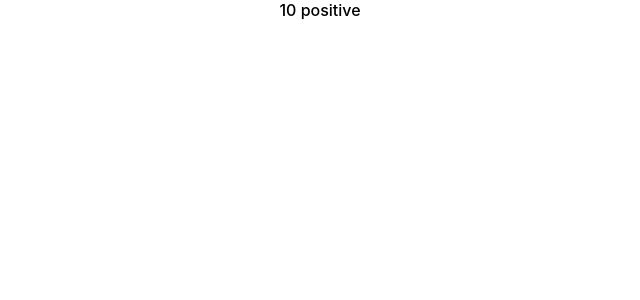
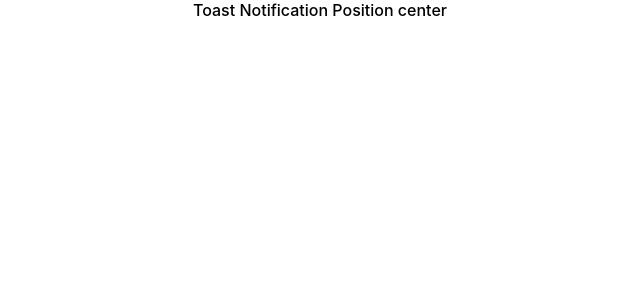
Before and after one commit to BulegaHassan/react-ts-basics, a React (Create React App) app: page / in a window 1280 px wide. Shown: the top 300 px of the page, without its empty margins (320-960 px from the left). Built offline with nearby package versions, Linux system fonts and the light colour scheme.

Commit message:
use a template literal and Exclude

```diff
--- a/src/App.tsx
+++ b/src/App.tsx
@@ -1,9 +1,9 @@
 import "./App.css";
-import { RandomNumber } from "./components/restriction/RandomNumber";
+import { Toast } from "./components/templateLiterals/Toast";
 function App() {
   return (
     <div>
-      <RandomNumber value={10} isPositive />
+    <Toast position="center"/>
     </div>
   );
 }
--- /dev/null
+++ b/src/components/templateLiterals/Toast.tsx
@@ -0,0 +1,12 @@
+type HorizontalPosition = "left" | "center" | "right";
+type VerticalPosition = "top" | "center" | "bottom";
+
+type ToastProps = {
+  position:
+    | Exclude<`${HorizontalPosition}-${VerticalPosition}`, "center-center">
+    | "center";
+};
+
+export const Toast = ({ position }: ToastProps) => {
+  return <div>Toast Notification Position {position}</div>;
+};
```
